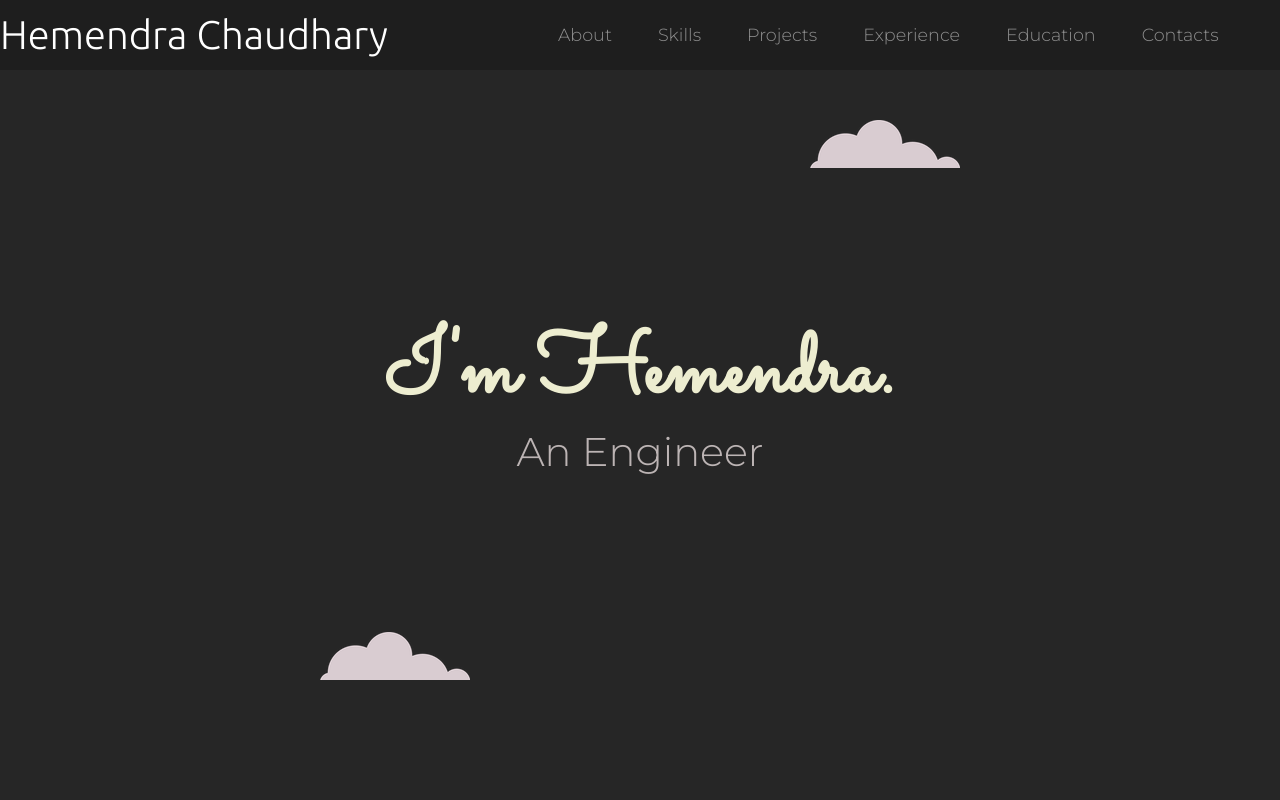
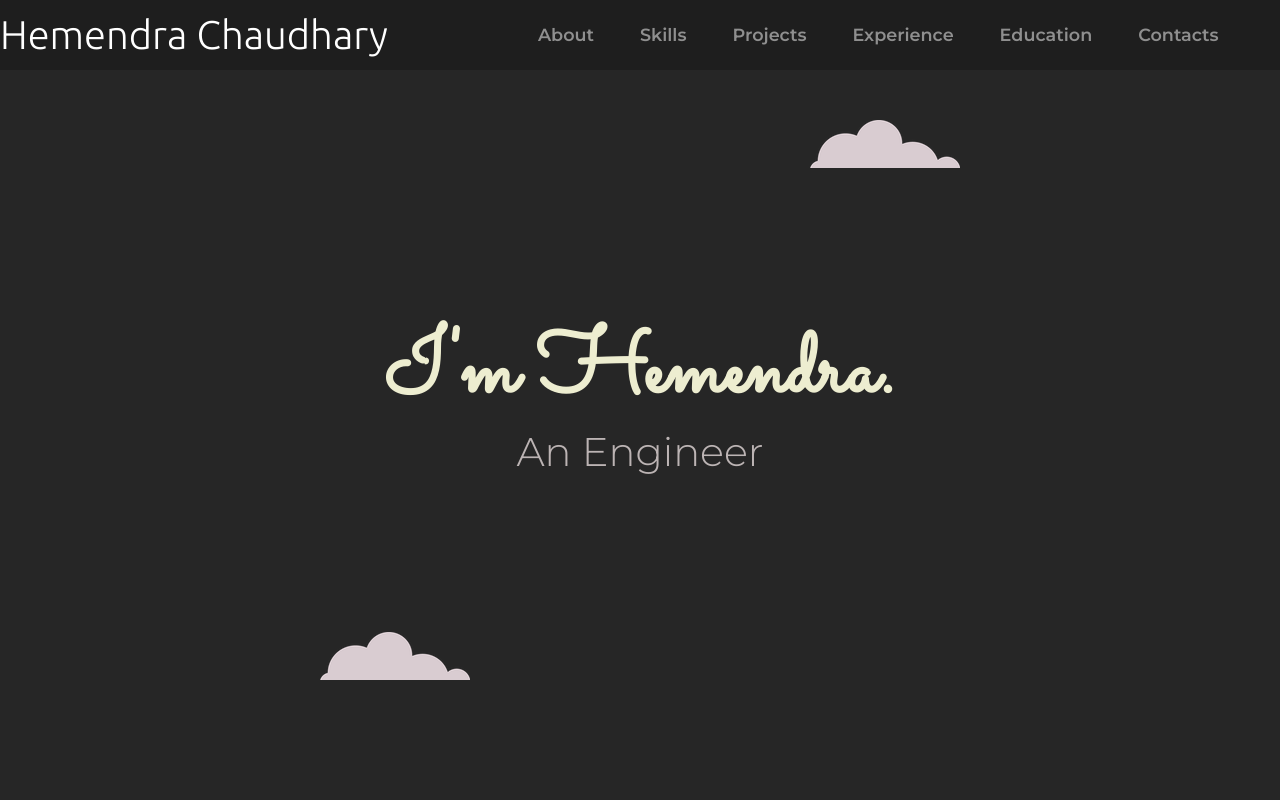
Before and after one commit to Hemendra05/personalSite, a plain HTML site: page index.html in a window 1280 px wide. Shown: the top 800 px of the page. Drawn offline with nearby package versions, Linux system fonts and the light colour scheme.

Commit message:
updates in nav bar

```diff
--- a/styles/style.css
+++ b/styles/style.css
@@ -27,7 +27,7 @@ body {
 .nav-link {
   font-size: 1.1rem;
   font-family: Montserrat;
-  font-weight: normal;
+  font-weight: bold;
   font-style: normal;
   color: white;
 }
```
